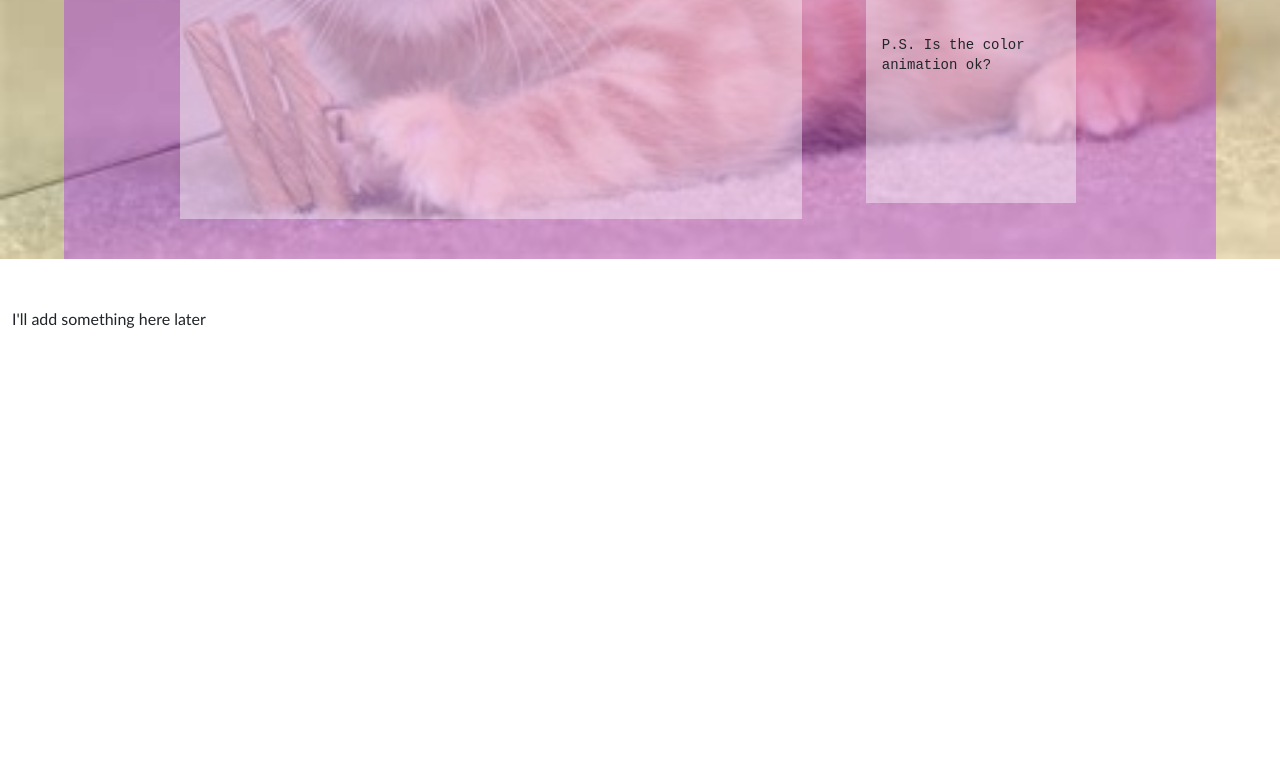
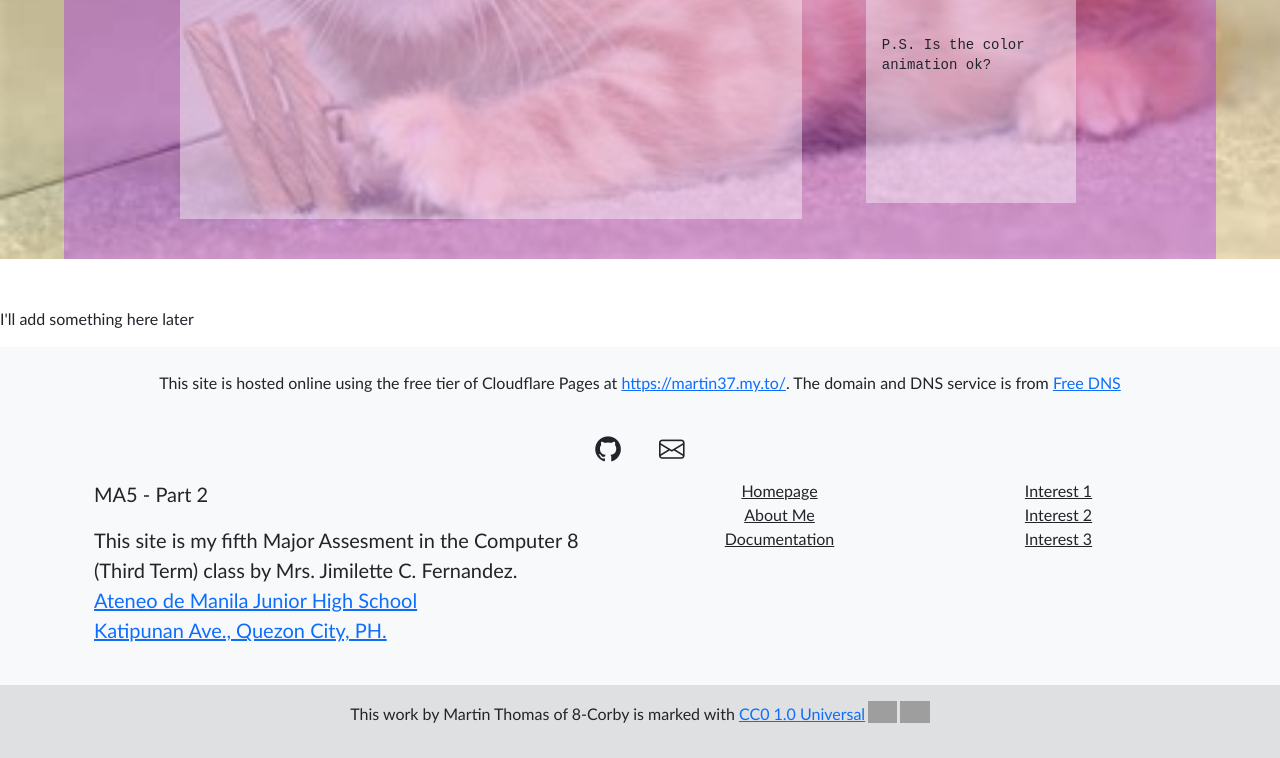
Before and after one commit to marmart1987/MA5-Part2, a plain HTML site: page index.html in a window 1280 px wide. Shown: the part 623-1381 px from the top of the page. Before the commit the page ends 954 px from the top, so only its background shows below. Drawn offline with nearby package versions, Linux system fonts and the light colour scheme; grey boxes are pictures that could not be loaded.

Commit message:
Footer + change license

```diff
--- a/index.html
+++ b/index.html
@@ -8,6 +8,7 @@
   <link href="https://cdn.jsdelivr.net/npm/bootstrap@5.3.3/dist/css/bootstrap.min.css" rel="stylesheet"
     integrity="sha384-QWTKZyjpPEjISv5WaRU9OFeRpok6YctnYmDr5pNlyT2bRjXh0JMhjY6hW+ALEwIH" crossorigin="anonymous">
   <link rel="stylesheet" href="style.css">
+  <link rel="stylesheet" href="https://cdn.jsdelivr.net/npm/bootstrap-icons@1.11.3/font/bootstrap-icons.min.css">
   <script defer src="./main.js"></script>
   <script src="https://cdn.jsdelivr.net/npm/bootstrap@5.3.3/dist/js/bootstrap.bundle.min.js"></script>
   <style>
@@ -78,14 +79,13 @@
   </nav>
 
 
-  <!-- <div class="container" id="pageHead"> -->
   <div class="container-fluid " id="content"
     style="height: 100vh; background-image: url(assets/martin.jpg); background-repeat: no-repeat;background-size: cover;">
-    <!-- <img src="assets/martin.jpg" class="img-fluid" alt="..." width="100%" height="100vw"> -->
+
     <div class="transparent my-auto mx-auto d-flex" style="height: 100vh; width: 90vw;">
 
       <div style="margin-top: 15vh; padding-left: 10vw; width: 80vw; height: 80%;" class="row">
-        <!--class="mx-auto"-->
+
         <div class="mpHighlight col">
           <p class="display-1" style="font-family:cursive; line-height: 60px; padding: 0;margin: 0;">
             <br>
@@ -120,6 +120,78 @@
     <p>
       I'll add something here later
     </p>
+    <footer class="bg-body-tertiary text-center">
+      <!-- Grid container -->
+      <div class="container p-4">
+
+
+        <!-- Section: Text -->
+        <div class="mb-4">
+          <p>
+            This site is hosted online using the free tier of Cloudflare Pages at <a href="https://martin37.my.to/"
+              target="_blank">https://martin37.my.to/</a>. The domain and DNS service is from <a
+              href="freedns.afraid.org" target="_blank">Free DNS</a>
+          </p>
+        </div>
+          <a data-mdb-ripple-init class="btn btn-outline btn-floating m-1" href="https://github.com/marmart1987" role="button"
+            style="font-size: 2vw;"><i class="bi bi-github"></i></a>
+          <a data-mdb-ripple-init class="btn btn-outline btn-floating m-1" href="mailto:martin.thomas@student.ateneo.edu" role="button"
+            style="font-size: 2vw;"><i class="bi bi-envelope"></i></a>
+
+
+
+        <div class="row">
+          <div class="col-lg-6 text-start lead">
+            <p>MA5 - Part 2</p>
+            <p>This site is my fifth Major Assesment in the Computer 8 (Third Term) class by Mrs. Jimilette C.
+              Fernandez.
+              <a href="https://www.ateneo.edu/"
+                target="_blank">Ateneo&nbsp;de&nbsp;Manila&nbsp;Junior&nbsp;High&nbsp;School <br> Katipunan Ave., Quezon
+                City,
+                PH.
+              </a>
+            </p>
+          </div>
+          <div class="col-lg-3">
+            <ul class="list-unstyled mb-0">
+              <li>
+                <a class="text-body" href="#!">Homepage</a>
+              </li>
+              <li>
+                <a class="text-body" href="#!">About Me</a>
+              </li>
+              <li>
+                <a class="text-body" href="#!">Documentation</a>
+              </li>
+            </ul>
+          </div>
+          <div class="col-lg-3">
+            <ul class="list-unstyled mb-0">
+              <li>
+                <a class="text-body" href="#!">Interest 1</a>
+              </li>
+              <li>
+                <a class="text-body" href="#!">Interest 2</a>
+              </li>
+              <li>
+                <a class="text-body" href="#!">Interest 3</a>
+              </li>
+            </ul>
+          </div>
+        </div>
+
+      </div>
+      <div class="text-center p-3" style="background-color: rgba(0, 0, 0, 0.1);">
+        <p xmlns:cc="http://creativecommons.org/ns#">This work by <span property="cc:attributionName">
+            Martin Thomas of 8-Corby</span> is marked with <a
+            href="https://creativecommons.org/publicdomain/zero/1.0/?ref=chooser-v1" target="_blank"
+            rel="license noopener noreferrer" style="display:inline-block;">CC0 1.0 Universal<img
+              style="height:22px!important;margin-left:3px;vertical-align:text-bottom;"
+              src="https://mirrors.creativecommons.org/presskit/icons/cc.svg?ref=chooser-v1" alt=""><img
+              style="height:22px!important;margin-left:3px;vertical-align:text-bottom;"
+              src="https://mirrors.creativecommons.org/presskit/icons/zero.svg?ref=chooser-v1" alt=""></a></p>
+      </div>
+    </footer>
   </div>
 
 </body>
--- a/style.css
+++ b/style.css
@@ -11,3 +11,7 @@ body{
 #btnSwitch{
     margin-top:5px;
 }
+#content {
+    margin: 0;
+    padding: 0;
+}
```
Also changed, not shown: 1 other file.
